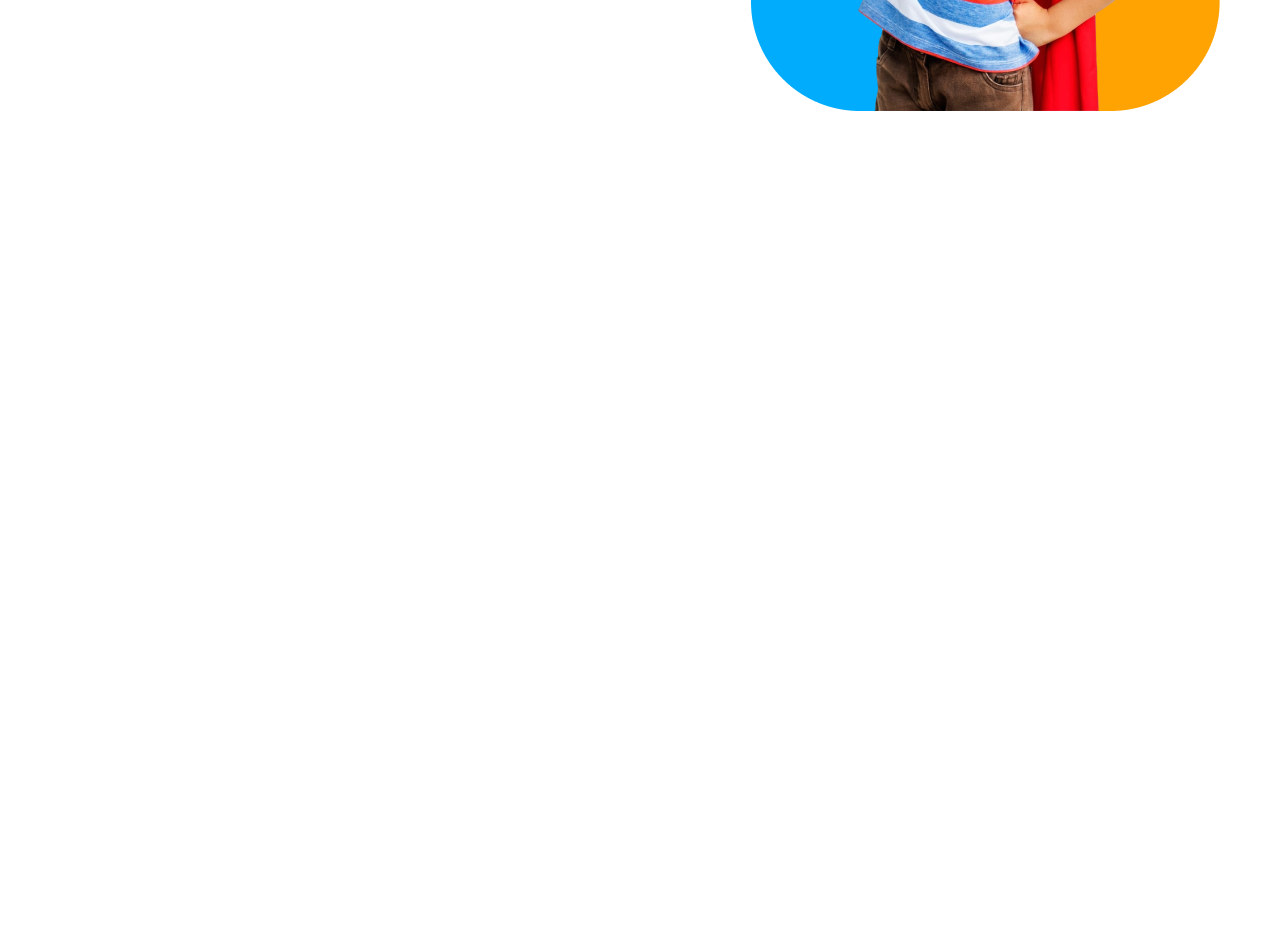
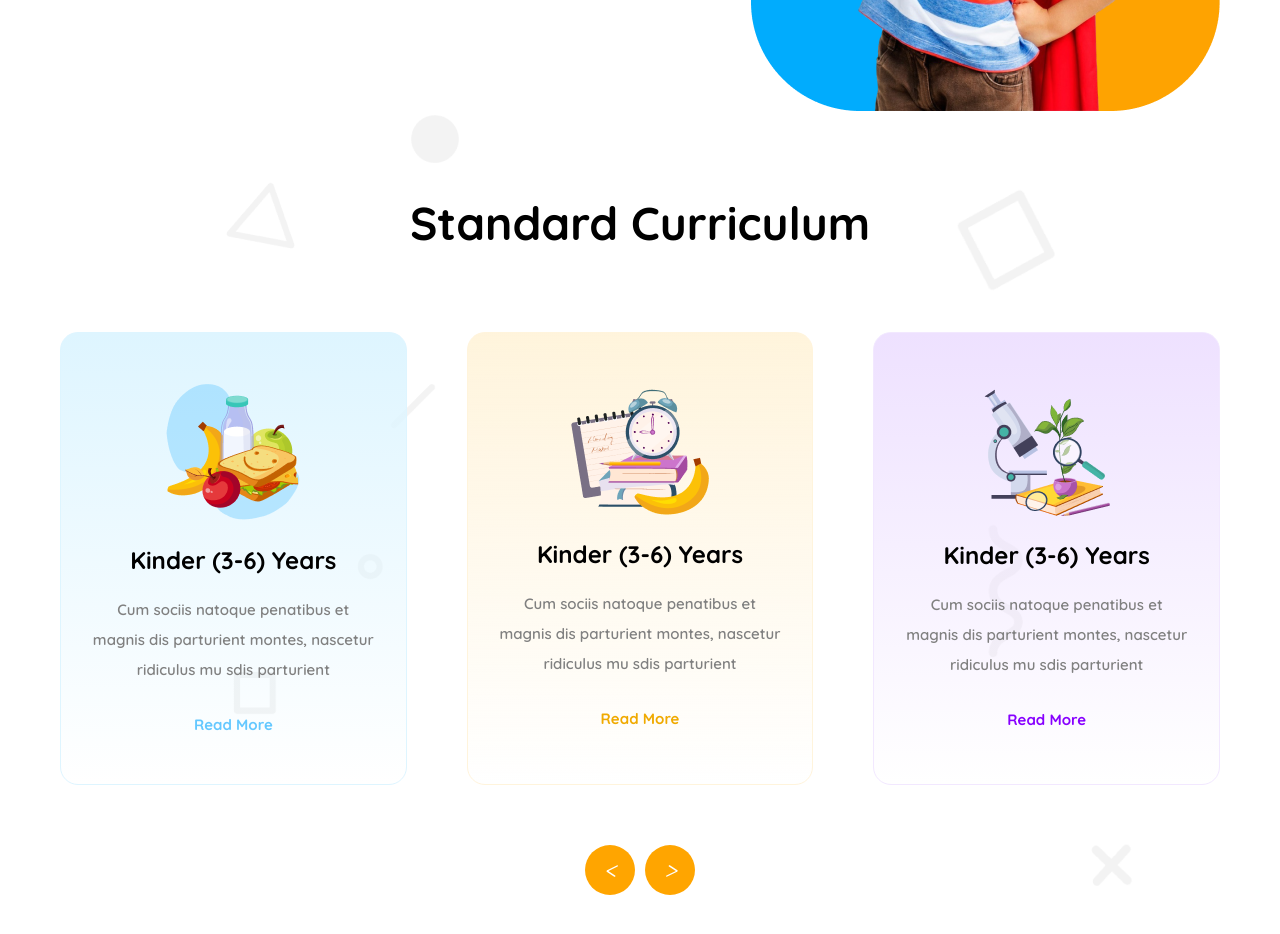
Before and after one commit to paponCode/assignment-02-Kids-School, a plain HTML site: page index.html in a window 1280 px wide. Shown: the part 570-1504 px from the top of the page. Before the commit the page ends 800 px from the top, so only its background shows below. Drawn offline with Linux system fonts and the light colour scheme.

Commit message:
added a curriculum section

```diff
--- a/index.html
+++ b/index.html
@@ -34,7 +34,7 @@
         </div>
     </header>
 <!-- header end -->
-<!-- main start -->
+<!-- main banner start -->
     <main>
         <section>
             <div class="container">
@@ -50,6 +50,67 @@
                 </div>
             </div>
          </section>
+<!-- main banner end-->
+<!-- Standard curriculum start -->
+        <section>
+            <div class="container">
+                <div class="standard-curriculum">
+                    <div class="curriculum-heading">
+                        <h2 class="sc-heading">Standard Curriculum</h2>
+                    </div>
+                    <div class="curriculum_box flex">
+                        <div class="sc_box1">
+                            <div class="box-content">
+                                <img src="./assets/kinder.png" alt="">
+                                <h2>Kinder (3-6) Years</h2>
+                                <p>Cum sociis natoque penatibus et magnis
+                                dis parturient montes, nascetur ridiculus
+                                mu sdis parturient</p>
+                            </div>
+                            <div class="sc_button">
+                                <a href="#">Read More</a>
+                            </div>
+
+                        </div>
+                        <div class="sc_box2">
+                            <div class="box-content">
+                                <img src="./assets/elementary.png" alt="">
+                                <h2>Kinder (3-6) Years</h2>
+                                <p>Cum sociis natoque penatibus et magnis
+                                dis parturient montes, nascetur ridiculus
+                                mu sdis parturient</p>
+                            </div>
+                            <div class="sc_button">
+                                <a href="#">Read More</a>
+                            </div>
+
+                        </div>
+                        <div class="sc_box3">
+                            <div class="box-content">
+                                <img src="./assets/middle.png" alt="">
+                                <h2>Kinder (3-6) Years</h2>
+                                <p>Cum sociis natoque penatibus et magnis
+                                dis parturient montes, nascetur ridiculus
+                                mu sdis parturient</p>
+                            </div>
+
+                            <div class="sc_button">
+                                <a href="#">Read More</a>
+                            </div>
+                        </div>
+                    </div>
+                    <div class="curriculum-buttons">
+                        <span class="arrow-btn">
+                          <i class="left-arrow">&lt;</i>
+                        </span>
+                        <span class="arrow-btn">
+                          <i class="right-arrow">&gt;</i>
+                        </span>
+                      </div>
+                </div>
+            </div>
+         </section>
+<!-- Standard curriculum end-->
     </main>
 </body>
 </html>
--- a/styles/blog.css
+++ b/styles/blog.css
@@ -29,7 +29,7 @@ body{
   align-items: center;
 }
 .logo-title h2{
-  color: #000;
+  color: rgb(0, 0, 0);;
   padding-left: 10px;
   font-size: 32px;
   font-weight: 700;
@@ -52,25 +52,25 @@ body{
 .button1 a{
   display: inline-block;
   text-decoration: none;
-  color: #fff;
-  background-color: #FEA301;
+  color: rgb(255, 255, 255);
+  background-color: rgb(240, 170, 0);
   font-size: 20px;
   font-weight: 700;
   padding: 10px 40px;
   border-radius: 12px;
 }
 .list1{
-  color: #FEA301;
+  color: rgb(254, 163, 1);
 }
 .list2{
-  color: #01ACFD;
+  color: rgb(1, 172, 253);
 }
 .list3{
-  color: #05D4DF;
+  color: rgb(5, 212, 223);
 
 }
 .list4{
-  color: #5D58EF;
+  color: rgb(93, 88, 239);
 }
 /* header end */
 
@@ -91,8 +91,8 @@ body{
 .hero_content a{
   text-decoration: none;
   display: inline-block;
-  color: #fff;
-  background-color: black;
+  color: rgb(255, 255, 255);
+  background-color:rgb(17, 17, 17);
   font-weight: 700;
   font-size: 20px;
   padding: 10px 30px;
@@ -103,10 +103,142 @@ body{
   text-align: right;
 }
 .banner-content{
-  color: #000;
+  color: rgb(17, 17, 17);
   font-size: 20px;
   font-weight: 400;
   line-height: auto;
   padding: 20px 0;
 }
 /* banner end */
+/* Standard curriculum start */
+.standard-curriculum{
+  background-image: url(../assets/bg.png);
+  background-repeat: no-repeat;
+  background-position: top, center;
+  padding: 80px 0;
+}
+.sc-heading{
+  color: rgb(0, 0, 0);;
+  font-size: 46px;
+  font-weight: 700;
+  line-height: 57px;
+}
+.curriculum-heading h2{
+  text-align: center;
+  padding-bottom: 80px;
+}
+.curriculum_box{
+  justify-content: space-between;
+  gap: 60px;
+}
+/* box1 */
+.sc_box1{
+  display: flex;
+  flex-direction: column;
+  padding: 50px 30px;
+  justify-content: center;
+  text-align: center;
+  background-image: linear-gradient(to top, rgba(255, 255, 255, 0), rgb(222, 245, 255));
+  border-radius: 18px;
+  border: 1px solid rgb(222, 245, 255);
+}
+.sc_box1 h2{
+  font-size: 24px;
+  font-weight: 700;
+  padding: 20px 0;
+}
+.sc_box1 p{
+  font-size: 15px;
+  font-weight: 600;
+  line-height: 30px;
+  color: rgb(128, 128, 128);
+}
+.sc_box1 a{
+  color: rgb(100, 200, 255);
+  text-decoration: none;
+  display: inline-block;
+  margin-top: 30px;
+  font-size: 15px;
+  font-weight: 700;
+}
+/* box2 */
+.sc_box2{
+  display: flex;
+  flex-direction: column;
+  padding: 50px 30px;
+  justify-content: center;
+  text-align: center;
+  background-image: linear-gradient(to top, rgba(255, 255, 255, 0), rgb(255, 244, 220));
+  border-radius: 18px;
+  border: 1px solid rgb(255, 244, 220);
+}
+.sc_box2 h2{
+  font-size: 24px;
+  font-weight: 700;
+  padding: 20px 0;
+}
+.sc_box2 p{
+  font-size: 15px;
+  font-weight: 600;
+  line-height: 30px;
+  color: rgb(128, 128, 128);
+}
+.sc_box2 a{
+  color: rgb(240, 170, 0);
+  text-decoration: none;
+  display: inline-block;
+  margin-top: 30px;
+  font-size: 15px;
+  font-weight: 700;
+}
+.sc_box3{
+  display: flex;
+  flex-direction: column;
+  padding: 50px 30px;
+  justify-content: center;
+  text-align: center;
+  background-image: linear-gradient(to top, rgba(255, 255, 255, 0), rgb(238, 225, 255));
+  border-radius: 18px;
+  border: 1px solid rgb(242, 232, 255);
+}
+.sc_box3 h2{
+  font-size: 24px;
+  font-weight: 700;
+  padding: 20px 0;
+}
+.sc_box3 p{
+  font-size: 15px;
+  font-weight: 600;
+  line-height: 30px;
+  color: rgb(128, 128, 128);
+}
+.sc_box3 a{
+  color: rgb(135, 0, 255);
+  text-decoration: none;
+  display: inline-block;
+  margin-top: 30px;
+  font-size: 15px;
+  font-weight: 700;
+}
+.curriculum-buttons {
+  display: flex;
+  justify-content: center;
+  gap: 10px;
+  margin-top: 60px;
+}
+
+.arrow-btn {
+  background-color: orange;
+  border-radius: 50%;
+  color: white;
+  font-size: 24px;
+  width: 50px;
+  height: 50px;
+  display: flex;
+  justify-content: center;
+  align-items: center;
+  cursor: pointer;
+}
+/* Standard curriculum end */
+
+/* responsive media query */
```
